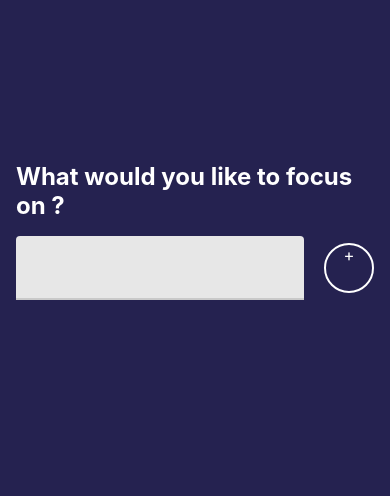
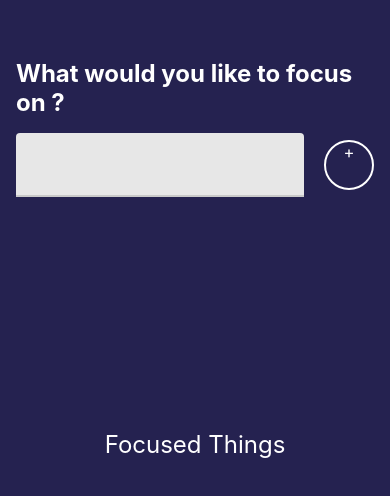
Before and after one commit to yasithWimukthi/focus-count-down, a React Native app: screen / in a window 390 px wide. Shown: the top 496 px of the page. Built offline with nearby package versions, Linux system fonts and the light colour scheme.

Commit message:
implement FocusHistory component

```diff
--- a/App.js
+++ b/App.js
@@ -4,6 +4,7 @@ import {Focus} from "./src/features/focus/focus";
 import {colors} from "./src/utils/colors";
 import {Timer} from "./src/features/timer/timer";
 import {spacing} from "./src/utils/sizes";
+import {FocusHistory} from "./src/features/focus/FocusHistory";
 
 const STATUS = {
   COMPLETE : 1,
@@ -19,11 +20,15 @@ export default function App() {
     setFocusHistory([...focusHistory,{subject,status}]);
   }
 
-  useEffect(() => {
-    if(focusSubject){
-      setFocusHistory([...focusHistory,focusSubject]);
-    }
-  },[focusSubject]);
+  const onClear = () =>{
+
+  }
+
+  // useEffect(() => {
+  //   if(focusSubject){
+  //     setFocusHistory([...focusHistory,focusSubject]);
+  //   }
+  // },[focusSubject]);
 
   return (
     <View style={styles.container}>
@@ -41,7 +46,10 @@ export default function App() {
                 }}
             />
         ):(
-            <Focus addSubject={setFocusSubject}/>
+            <>
+              <Focus addSubject={setFocusSubject}/>
+              <FocusHistory focusHistory={focusHistory} onClear={onClear}/>
+            </>
         )
       }
     </View>
--- /dev/null
+++ b/src/features/focus/FocusHistory.js
@@ -0,0 +1,49 @@
+import React from 'react';
+import { StyleSheet, Text, View,FlatList,SafeAreaView } from 'react-native';
+import {spacing,fontSizes} from "../../utils/sizes";
+import {colors} from "../../utils/colors";
+
+const historyItem = ({item,index}) =>{
+    return (
+        <Text style={{color : item.status>1 ? 'red' : 'green',fontSize : fontSizes.md}}>
+            {item.subject}
+        </Text>
+    )
+}
+
+export const FocusHistory = ({focusHistory,onClear}) => {
+    const clearHistory = () => {
+        onClear();
+    }
+
+    return (
+        <>
+            <SafeAreaView style={{flex: 1,alignItems: 'center'}}>
+                <Text style={styles.title}>Focused Things</Text>
+                {
+                    !!focusHistory.length && (
+                        <FlatList
+                            style={{flex: 1}}
+                            contentContainerStyle={{flex: 1,alignItems: 'center'}}
+                            data={focusHistory}
+                            renderItem={historyItem}
+                        />
+                    )
+                }
+            </SafeAreaView>
+        </>
+    )
+}
+
+
+const styles = StyleSheet.create({
+    historyItem:  (status) => {
+        return (
+            {color : status>1 ? 'red' : 'green',fontSize : fontSizes.md}
+        )
+    },
+    title:{
+        color : colors.white,
+        fontSize : fontSizes.lg
+    }
+});
--- a/src/features/timer/timer.js
+++ b/src/features/timer/timer.js
@@ -120,6 +120,7 @@ const styles = StyleSheet.create({
     },
     clearSubject:{
         paddingBottom:25,
-        paddingLeft:25
+        paddingLeft:25,
+        margin: 'auto'
     }
 });
```
